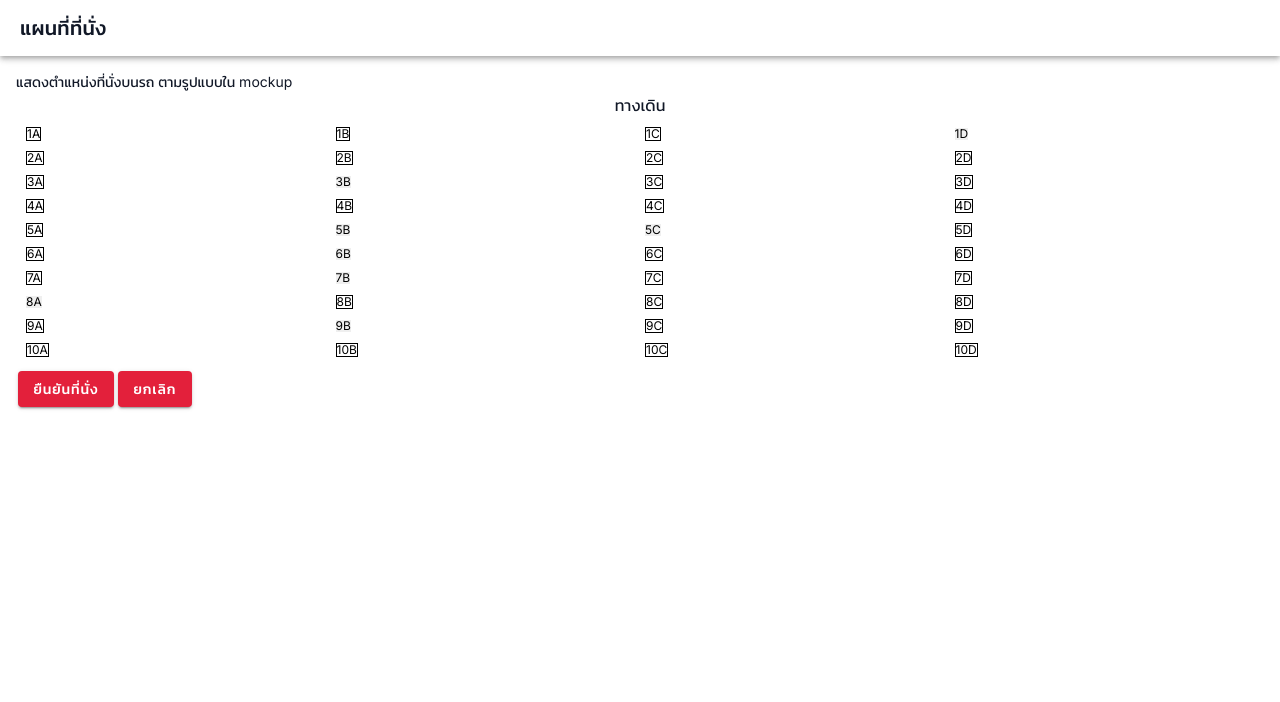
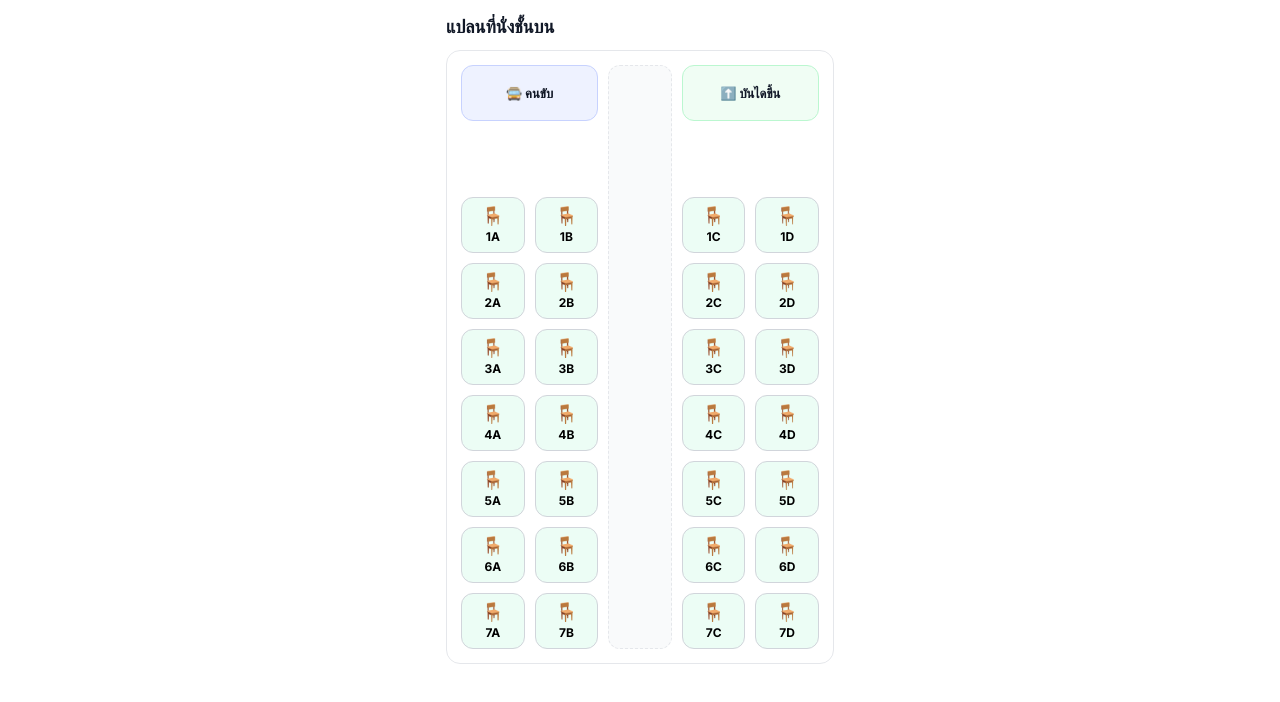
Before and after one commit to ChanuwatBall/next-employee, a React (Vite) app: page /plan/1 in a window 1280 px wide. Shown: the top 702 px of the page. Built offline with nearby package versions, Linux system fonts and the light colour scheme.

Commit message:
plan chair

```diff
--- a/src/components/Animations.tsx
+++ b/src/components/Animations.tsx
@@ -1,16 +1,17 @@
 
 import { motion } from 'framer-motion';
 
-export function BouceAnimation({ children , duration ,className }:any) {
+export function BouceAnimation({ children , duration ,className , delay = 0 , style}:any) {
 
   return (
     <motion.div
      initial={{ opacity: 0, scale: 0 }}
      animate={{ opacity: 1, scale: 1 }}
+     style={style}
      className={className ? className :" "}
      transition={{
-         duration:   0.4,
-         delay: duration ,
+         duration:  duration,
+         delay: delay ,
          scale: { type: "spring", visualDuration: 0.4, bounce: 0.5 },
      }}
     >
--- a/src/pages/PlanChair.tsx
+++ b/src/pages/PlanChair.tsx
@@ -1,107 +1,179 @@
-import React, { useState } from 'react';
-import { IonPage, IonHeader, IonToolbar, IonTitle, IonContent, IonGrid, IonRow, IonCol, IonButton, IonModal } from '@ionic/react';
+import React, { useMemo } from "react";
 
-type Seat = {
-  id: string;
-  row: number;
-  col: number;
-  status: 'available' | 'booked' | 'selected' | 'unavailable';
-  label?: string;
+type SeatStatus = "available" | "occupied" | "reserved" | "disabled";
+
+type GridItem =
+  | { kind: "seat"; id: string; label: string; status: SeatStatus; r: number; c: number; cs?: number }
+  | { kind: "driver"; label: string; r: number; c: number; cs?: number }
+  | { kind: "stairs"; label: string; r: number; c: number; cs?: number }
+  | { kind: "aisle"; r: number; c: number; rs?: number; cs?: number };
+
+type Props = {
+  seatStatusMap?: Record<string, SeatStatus>;
+  onSeatClick?: (seatId: string) => void;
 };
 
-const createSeats = (rows: number, cols: number): Seat[] => {
-  const seats: Seat[] = [];
-  let id = 1;
-  for (let r = 1; r <= rows; r++) {
-    for (let c = 1; c <= cols; c++) {
-      seats.push({ id: `${id}`, row: r, col: c, status: Math.random() > 0.8 ? 'booked' : 'available', label: `${r}${String.fromCharCode(64 + c)}` });
-      id++;
-    }
-  }
-  return seats;
+// 5 คอลัมน์: 0,1 ซ้าย | 2 ทางเดิน | 3,4 ขวา
+const COLS = 5;
+
+const statusColor: Record<SeatStatus, string> = {
+  available: "#2ecc71",
+  occupied: "#2c3e50",
+  reserved: "#f1c40f",
+  disabled: "#bdc3c7",
 };
 
-const PlanChair: React.FC = () => {
-  const [seats, setSeats] = useState<Seat[]>(() => createSeats(10, 4));
-  const [selected, setSelected] = useState<Seat | null>(null);
-  const [showModal, setShowModal] = useState(false);
+function buildPlan(seatStatusMap?: Record<string, SeatStatus>) {
+  const seat = (id: string, r: number, c: number): GridItem => ({
+    kind: "seat",
+    id,
+    label: id,
+    status: seatStatusMap?.[id] ?? "available",
+    r,
+    c,
+  });
 
-  const handleSeatClick = (s: Seat) => {
-    if (s.status === 'booked' || s.status === 'unavailable') return;
-    setSelected(s);
-    setShowModal(true);
-  };
+  const items: GridItem[] = [];
 
-  const toggleSelect = () => {
-    if (!selected) return;
-    setSeats(prev => prev.map(p => (p.id === selected.id ? { ...p, status: p.status === 'selected' ? 'available' : 'selected' } : p)));
-    setShowModal(false);
-  };
+  items.push({ kind: "stairs", label: "บันไดขึ้น", r: 0, c: 3, cs: 2 });
+
+  // row 0: คนขับ (ตัวอย่างให้กิน 2 คอลัมน์ฝั่งซ้าย)
+  items.push({ kind: "driver", label: "คนขับ", r: 0, c: 0, cs: 2 });
+
+  // // row 1: บันไดขึ้น กิน 2 คอลัมน์ (ซ้าย)
+  // items.push({ kind: "stairs", label: "บันไดขึ้น", r: 1, c: 0, cs: 2 });
+
+  // ทางเดิน (คอลัมน์ 2) ให้ยาวลงมาตลอด
+  items.push({ kind: "aisle", r: 0, c: 2, rs: 9, cs: 1 }); // rs = จำนวนแถวรวม (ปรับได้)
+
+  // แถวที่นั่งเริ่มที่ row 2
+  const rows = [
+    ["1A", "1B", "1C", "1D"],
+    ["2A", "2B", "2C", "2D"],
+    ["3A", "3B", "3C", "3D"],
+    ["4A", "4B", "4C", "4D"],
+    ["5A", "5B", "5C", "5D"],
+    ["6A", "6B", "6C", "6D"],
+    ["7A", "7B", "7C", "7D"],
+  ];
+
+  rows.forEach((rSeats, idx) => {
+    const r = 2 + idx;
+    items.push(seat(rSeats[0], r, 0));
+    items.push(seat(rSeats[1], r, 1));
+    items.push(seat(rSeats[2], r, 3));
+    items.push(seat(rSeats[3], r, 4));
+  });
+
+  const totalRows = 2 + rows.length; // 9 แถว
+  return { items, totalRows };
+}
+
+export default function UpperDeckPlanWith2ColStairs({ seatStatusMap, onSeatClick }: Props) {
+  const { items, totalRows } = useMemo(() => buildPlan(seatStatusMap), [seatStatusMap]);
 
   return (
-    <IonPage>
-      <IonHeader>
-        <IonToolbar>
-          <IonTitle>แผนที่ที่นั่ง</IonTitle>
-        </IonToolbar>
-      </IonHeader>
-      <IonContent className="ion-padding bg-white min-h-screen">
-        <div className="max-w-3xl mx-auto">
-          <div className="mb-3 text-sm text-gray-600">แสดงตำแหน่งที่นั่งบนรถ ตามรูปแบบใน mockup</div>
+    <div style={styles.wrapper}>
+      <div style={styles.title}>แปลนที่นั่งชั้นบน</div>
 
-          <div className="bg-gray-50 rounded-lg p-4 shadow-sm">
-            <div className="flex justify-center mb-4">
-              <div className="w-3/4 h-10 bg-gray-200 rounded-md flex items-center justify-center">ทางเดิน</div>
-            </div>
+      <div
+        style={{
+          ...styles.grid,
+          gridTemplateColumns: `repeat(${COLS}, 1fr)`,
+          gridTemplateRows: `repeat(${totalRows}, 56px)`,
+        }}
+      >
+        {items.map((it, i) => {
+          const base: React.CSSProperties = {
+            gridColumn: `${it.c + 1} / span ${it.cs ?? 1}`,
+            gridRow: `${it.r + 1} / span ${"rs" in it && it.rs ? it.rs : 1}`,
+          };
 
-            <IonGrid>
-              {Array.from({ length: 10 }).map((_, rIdx) => (
-                <IonRow key={rIdx} className="flex items-center mb-2">
-                  {Array.from({ length: 4 }).map((_, cIdx) => {
-                    const seat = seats[rIdx * 4 + cIdx];
-                    return (
-                      <IonCol key={cIdx} className="ion-text-center">
-                        <button
-                          onClick={() => handleSeatClick(seat)}
-                          className={`w-12 h-12 rounded-md flex items-center justify-center text-xs font-medium
-                            ${seat.status === 'booked' ? 'bg-red-400 text-white cursor-not-allowed' : ''}
-                            ${seat.status === 'available' ? 'bg-white border border-gray-300 text-gray-800' : ''}
-                            ${seat.status === 'selected' ? 'bg-indigo-600 text-white' : ''}`}
-                        >
-                          {seat.label}
-                        </button>
-                      </IonCol>
-                    );
-                  })}
-                </IonRow>
-              ))}
-            </IonGrid>
-          </div>
+          if (it.kind === "aisle") {
+            return <div key={i} style={{ ...styles.aisle, ...base }} />;
+          }
 
-          <div className="mt-4 flex gap-3">
-            <IonButton className="bg-indigo-600" expand="block">ยืนยันที่นั่ง</IonButton>
-            <IonButton className="bg-gray-200 text-gray-800" expand="block">ยกเลิก</IonButton>
-          </div>
-        </div>
+          if (it.kind === "driver") {
+            return (
+              <div key={i} style={{ ...styles.block, ...styles.driver, ...base }}>
+                🚍 {it.label}
+              </div>
+            );
+          }
 
-        <IonModal isOpen={showModal} onDidDismiss={() => setShowModal(false)}>
-          <div className="p-4">
-            <h3 className="text-lg font-semibold mb-2">รายละเอียดที่นั่ง</h3>
-            {selected && (
-              <div>
-                <div className="mb-2">ที่นั่ง: <span className="font-medium">{selected.label}</span></div>
-                <div className="mb-4">สถานะ: <span className="font-medium">{selected.status}</span></div>
-                <div className="flex gap-2">
-                  <IonButton onClick={toggleSelect} className="bg-indigo-600">{selected.status === 'selected' ? 'ยกเลิกเลือก' : 'เลือกที่นั่ง'}</IonButton>
-                  <IonButton color="medium" onClick={() => setShowModal(false)}>ปิด</IonButton>
-                </div>
+          if (it.kind === "stairs") {
+            return (
+              <div key={i} style={{ ...styles.block, ...styles.stairs, ...base }}>
+                ⬆️ {it.label}
               </div>
-            )}
-          </div>
-        </IonModal>
-      </IonContent>
-    </IonPage>
+            );
+          }
+
+          // seat
+          const disabled = it.status === "disabled";
+          const border = disabled ? "1px solid #e5e7eb" : "1px solid #d1d5db";
+          const bg = it.status === "available" ? "#ecfdf5" : "#f3f4f6";
+
+          return (
+            <button
+              key={i}
+              type="button"
+              disabled={disabled}
+              onClick={() => onSeatClick?.(it.id)}
+              style={{
+                ...styles.seat,
+                ...base,
+                border,
+                background: bg,
+                opacity: disabled ? 0.6 : 1,
+              }}
+            >
+              <div style={{ fontSize: 18, color: statusColor[it.status] }}>🪑</div>
+              <div style={{ fontSize: 12, fontWeight: 700 }}>{it.label}</div>
+            </button>
+          );
+        })}
+      </div>
+    </div>
   );
+}
+
+const styles: Record<string, React.CSSProperties> = {
+  wrapper: { maxWidth: 420, margin: "0 auto", padding: 16, fontFamily: "Inter, Arial" },
+  title: { fontSize: 18, fontWeight: 800, marginBottom: 12 },
+  grid: {
+    display: "grid",
+    gap: 10,
+    padding: 14,
+    border: "1px solid #e5e7eb",
+    borderRadius: 14,
+    background: "#fff",
+  },
+  aisle: {
+    borderRadius: 12,
+    background: "#f9fafb",
+    border: "1px dashed #e5e7eb",
+  },
+  block: {
+    borderRadius: 12,
+    border: "1px solid #e5e7eb",
+    display: "flex",
+    alignItems: "center",
+    justifyContent: "center",
+    fontWeight: 800,
+    fontSize: 13,
+    background: "#fff",
+  },
+  driver: { background: "#eef2ff", borderColor: "#c7d2fe" },
+  stairs: { background: "#f0fdf4", borderColor: "#bbf7d0" },
+  seat: {
+    borderRadius: 12,
+    cursor: "pointer",
+    padding: 8,
+    display: "flex",
+    alignItems: "center",
+    justifyContent: "center",
+    gap: 6,
+    flexDirection: "column",
+  },
 };
-
-export default PlanChair;
--- a/src/pages/css/Home.css
+++ b/src/pages/css/Home.css
@@ -1,6 +1,6 @@
 .card-trip{
     border-radius: 1.3rem;
-    border: 1px solid oklch(87.2% 0.01 258.338);
+    border: 1px solid  var(--ion-color-light-tint);
     padding: 1em;
     padding-bottom: 0;
     background-color: var(--ion-color-light);
--- a/src/pages/css/TripDetail.css
+++ b/src/pages/css/TripDetail.css
@@ -8,3 +8,23 @@
     border-top: 1px solid var(--ion-color-light-tint);
     border-bottom: 1px solid var(--ion-color-light-tint);
 }
+.card-stations{
+     border-radius: 1rem;
+     z-index: 99;
+     width: 90%;
+     border: 1px solid var(--ion-color-light-tint);
+     box-shadow: rgba(0, 0, 0, 0.12) 0px 1px 3px, rgba(0, 0, 0, 0.24) 0px 1px 2px;
+}
+
+.border-bottom{
+    border-bottom:1px solid var(--ion-color-light-tint) ;
+}
+.raduis-shadow{
+    border-radius: 1rem;
+    z-index: 99;
+    width: 90%;
+    box-shadow: rgba(100, 100, 111, 0.2) 0px 7px 29px 0px;
+}
+.w-100{
+    width: 100%;
+}
--- a/src/theme/tailwind.css
+++ b/src/theme/tailwind.css
@@ -85,6 +85,9 @@ html, body, #root {
 .ion-radius{
   border-radius: var(--ion-border-radius);
 }
+.border-light-tint{
+  border-color: var(--ion-color-light-tint);
+}
 
 
 html.scanning,
```
Also changed, not shown: src/pages/Home.tsx (+7 -7 lines), src/pages/TicketDetail.tsx (+27 -25 lines), src/pages/TripDetail.tsx (+26 -24 lines).
